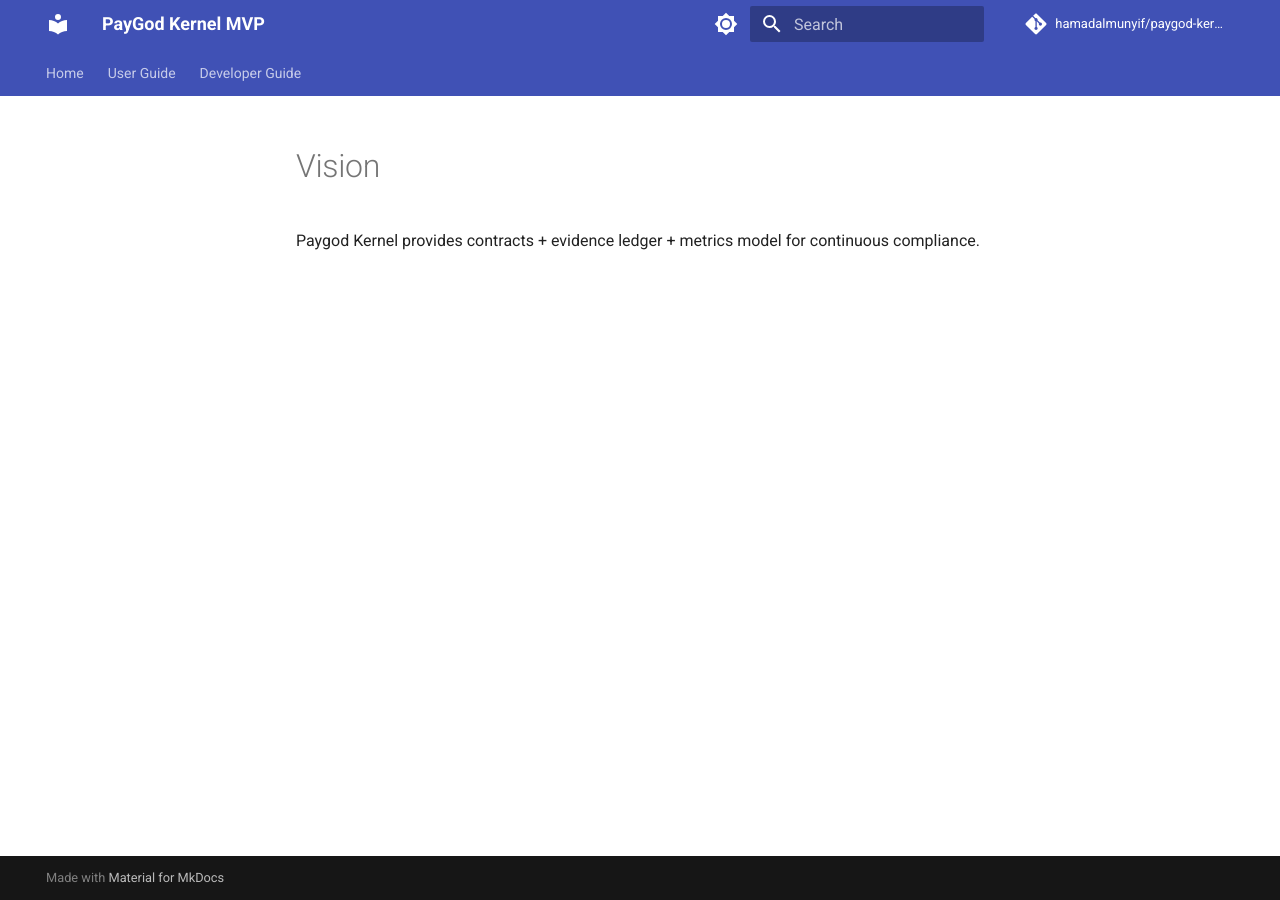
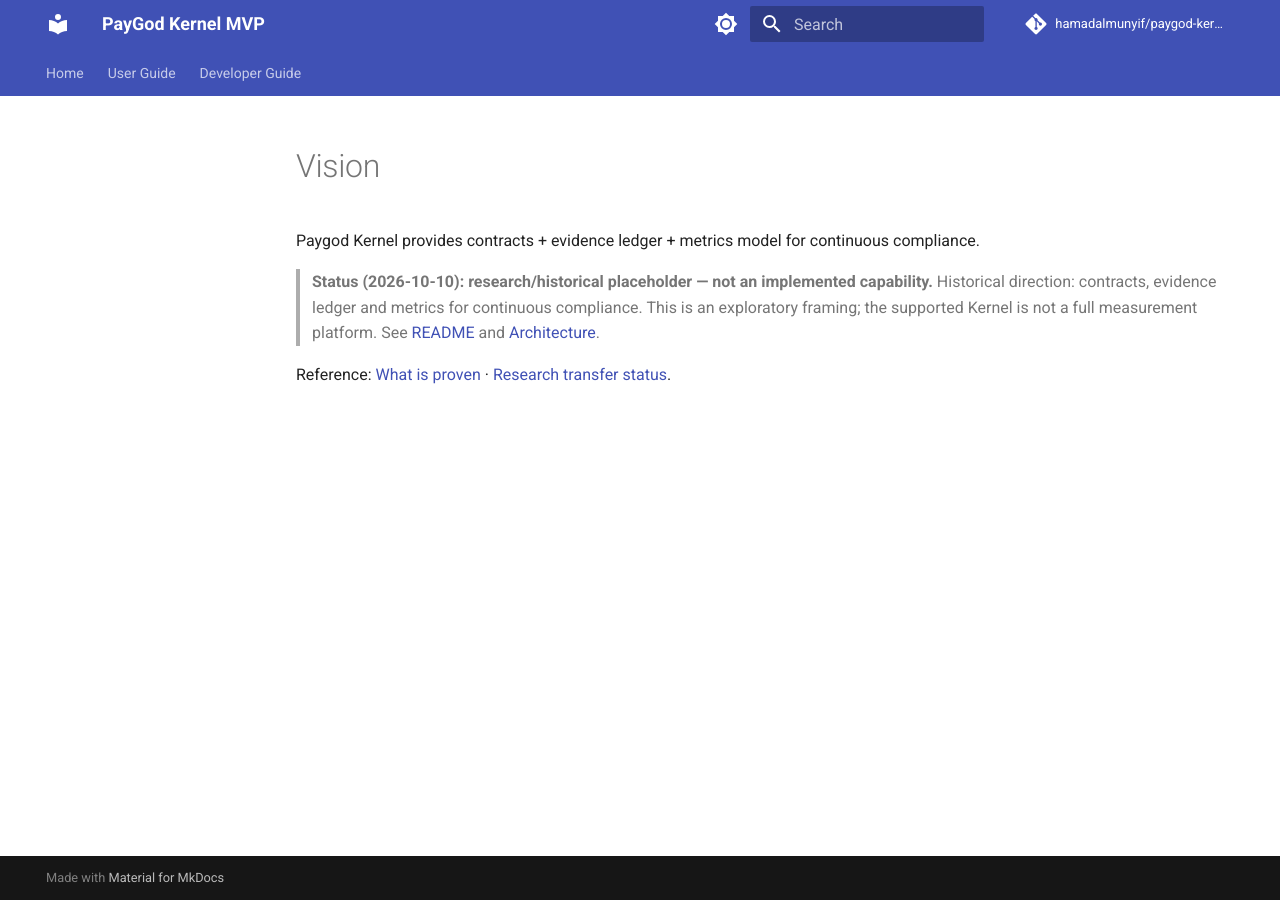
Before and after one commit to hamadalmunyif/paygod-kernel-mvp, an MkDocs documentation site: the page built from docs/00_VISION.md, in a window 1280 px wide. Built offline with MkDocs 1.6.1 and Material for MkDocs 9.7.7, drawn with Linux system fonts in a browser that asks for light colours; comment, search, counter and statistics services are not loaded.

Commit message:
docs: mark historical profile scope in docs/00_VISION.md

```diff
--- a/docs/00_VISION.md
+++ b/docs/00_VISION.md
@@ -1,2 +1,6 @@
 # Vision
 Paygod Kernel provides contracts + evidence ledger + metrics model for continuous compliance.
+
+> **Status (2026-10-10): research/historical placeholder — not an implemented capability.** Historical direction: contracts, evidence ledger and metrics for continuous compliance. This is an exploratory framing; the supported Kernel is not a full measurement platform. See [README](../README.md) and [Architecture](02_ARCHITECTURE.md).
+
+Reference: [What is proven](../README.md) · [Research transfer status](OBSERVATORY_TRANSFER_ACCEPTANCE_2026-10-10.md).
```
